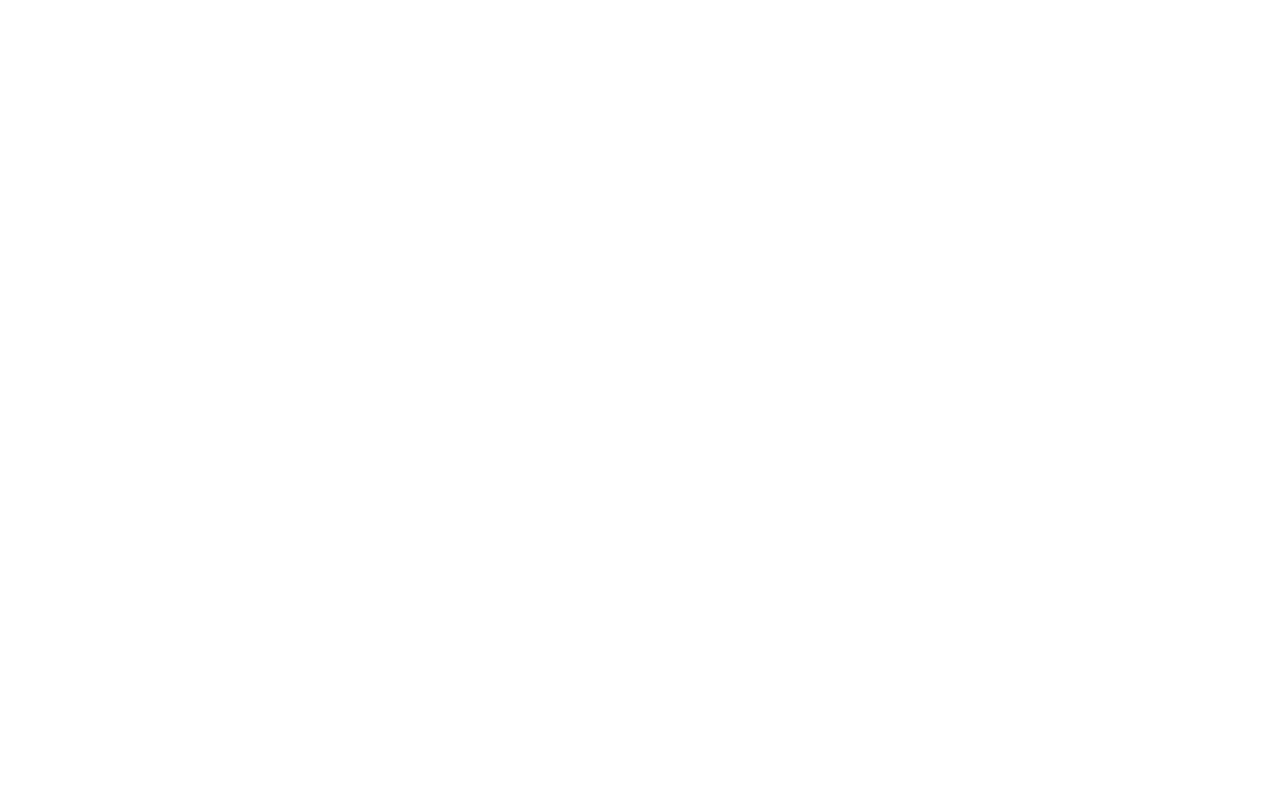
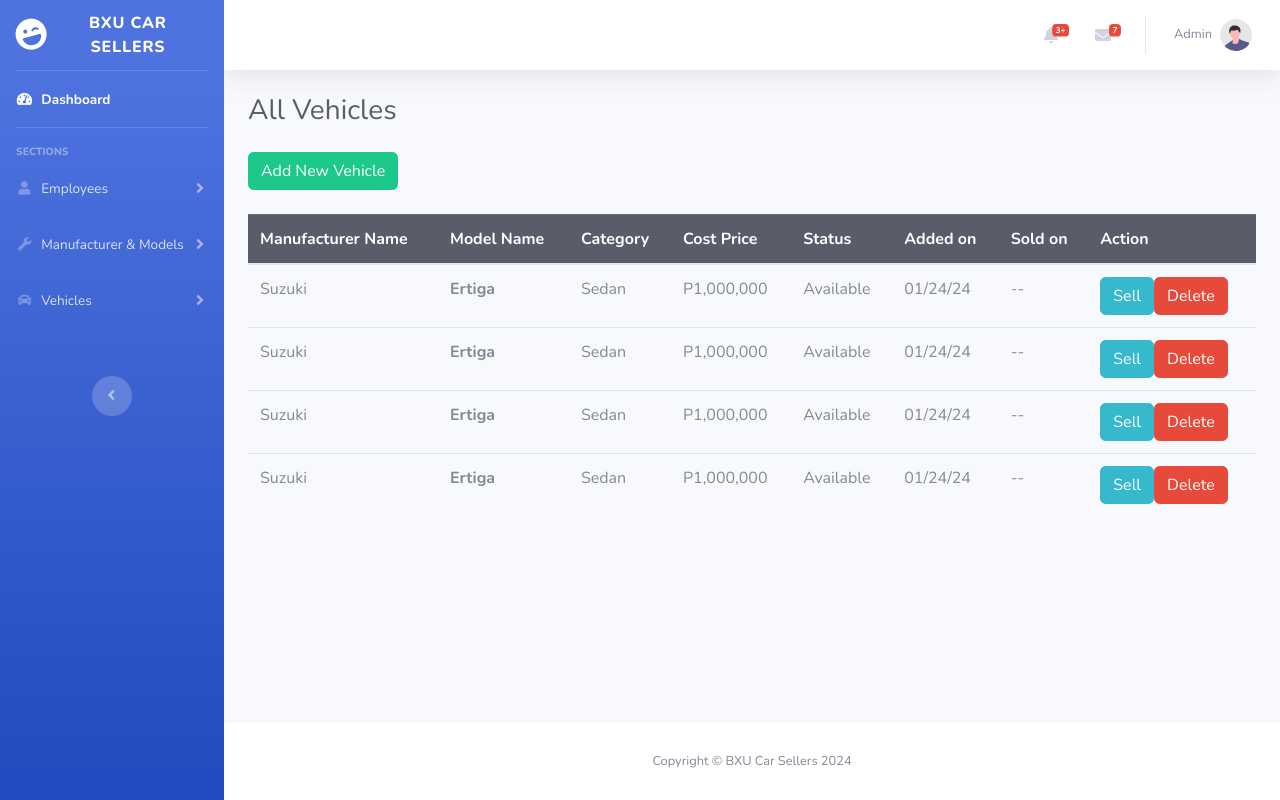
Before and after one commit to elcodered/ite19-VMS, a PHP site: page /soldvehicles.php in a window 1280 px wide. Before the commit the page is empty. Run offline with PHP 8.4, Linux system fonts and the light colour scheme.

Commit message:
fixed changes

```diff
--- a/admin/includes/navbar.php
+++ b/admin/includes/navbar.php
@@ -69,7 +69,7 @@
         data-parent="#accordionSidebar">
         <div class="bg-white py-2 collapse-inner rounded">
             <a class="collapse-item" href="allvehicles.php">All Vehicles</a>
-            <a class="collapse-item" href="#">Sold Vehicles</a>
+            <a class="collapse-item" href="soldvehicles.php">Sold Vehicles</a>
         </div>
     </div>
 </li>
--- a/admin/soldvehicles.php
+++ b/admin/soldvehicles.php
@@ -0,0 +1,302 @@
+<?php include('includes/header.php');
+include('includes/navbar.php');
+
+
+?>
+
+
+
+        <!-- Content Wrapper -->
+        <div id="content-wrapper" class="d-flex flex-column">
+
+            <!-- Main Content -->
+            <div id="content">
+
+                <!-- Topbar -->
+                <nav class="navbar navbar-expand navbar-light bg-white topbar mb-4 static-top shadow">
+
+                    <!-- Sidebar Toggle (Topbar) -->
+                    <button id="sidebarToggleTop" class="btn btn-link d-md-none rounded-circle mr-3">
+                        <i class="fa fa-bars"></i>
+                    </button>
+
+                    <!-- Topbar Navbar -->
+                    <ul class="navbar-nav ml-auto">
+
+                        <!-- Nav Item - Search Dropdown (Visible Only XS) -->
+                        <li class="nav-item dropdown no-arrow d-sm-none">
+                            <a class="nav-link dropdown-toggle" href="#" id="searchDropdown" role="button"
+                                data-toggle="dropdown" aria-haspopup="true" aria-expanded="false">
+                                <i class="fas fa-search fa-fw"></i>
+                            </a>
+                            <!-- Dropdown - Messages -->
+                            <div class="dropdown-menu dropdown-menu-right p-3 shadow animated--grow-in"
+                                aria-labelledby="searchDropdown">
+                                <form class="form-inline mr-auto w-100 navbar-search">
+                                    <div class="input-group">
+                                        <input type="text" class="form-control bg-light border-0 small"
+                                            placeholder="Search for..." aria-label="Search"
+                                            aria-describedby="basic-addon2">
+                                        <div class="input-group-append">
+                                            <button class="btn btn-primary" type="button">
+                                                <i class="fas fa-search fa-sm"></i>
+                                            </button>
+                                        </div>
+                                    </div>
+                                </form>
+                            </div>
+                        </li>
+
+                        <!-- Nav Item - Alerts -->
+                        <li class="nav-item dropdown no-arrow mx-1">
+                            <a class="nav-link dropdown-toggle" href="#" id="alertsDropdown" role="button"
+                                data-toggle="dropdown" aria-haspopup="true" aria-expanded="false">
+                                <i class="fas fa-bell fa-fw"></i>
+                                <!-- Counter - Alerts -->
+                                <span class="badge badge-danger badge-counter">3+</span>
+                            </a>
+                            <!-- Dropdown - Alerts -->
+                            <div class="dropdown-list dropdown-menu dropdown-menu-right shadow animated--grow-in"
+                                aria-labelledby="alertsDropdown">
+                                <h6 class="dropdown-header">
+                                    Alerts Center
+                                </h6>
+                                <a class="dropdown-item d-flex align-items-center" href="#">
+                                    <div class="mr-3">
+                                        <div class="icon-circle bg-primary">
+                                            <i class="fas fa-file-alt text-white"></i>
+                                        </div>
+                                    </div>
+                                    <div>
+                                        <div class="small text-gray-500">December 12, 2019</div>
+                                        <span class="font-weight-bold">A new monthly report is ready to download!</span>
+                                    </div>
+                                </a>
+                                <a class="dropdown-item d-flex align-items-center" href="#">
+                                    <div class="mr-3">
+                                        <div class="icon-circle bg-success">
+                                            <i class="fas fa-donate text-white"></i>
+                                        </div>
+                                    </div>
+                                    <div>
+                                        <div class="small text-gray-500">December 7, 2019</div>
+                                        $290.29 has been deposited into your account!
+                                    </div>
+                                </a>
+                                <a class="dropdown-item d-flex align-items-center" href="#">
+                                    <div class="mr-3">
+                                        <div class="icon-circle bg-warning">
+                                            <i class="fas fa-exclamation-triangle text-white"></i>
+                                        </div>
+                                    </div>
+                                    <div>
+                                        <div class="small text-gray-500">December 2, 2019</div>
+                                        Spending Alert: We've noticed unusually high spending for your account.
+                                    </div>
+                                </a>
+                                <a class="dropdown-item text-center small text-gray-500" href="#">Show All Alerts</a>
+                            </div>
+                        </li>
+
+                        <!-- Nav Item - Messages -->
+                        <li class="nav-item dropdown no-arrow mx-1">
+                            <a class="nav-link dropdown-toggle" href="#" id="messagesDropdown" role="button"
+                                data-toggle="dropdown" aria-haspopup="true" aria-expanded="false">
+                                <i class="fas fa-envelope fa-fw"></i>
+                                <!-- Counter - Messages -->
+                                <span class="badge badge-danger badge-counter">7</span>
+                            </a>
+                            <!-- Dropdown - Messages -->
+                            <div class="dropdown-list dropdown-menu dropdown-menu-right shadow animated--grow-in"
+                                aria-labelledby="messagesDropdown">
+                                <h6 class="dropdown-header">
+                                    Message Center
+                                </h6>
+                                <a class="dropdown-item d-flex align-items-center" href="#">
+                                    <div class="dropdown-list-image mr-3">
+                                        <img class="rounded-circle" src="img/undraw_profile_1.svg"
+                                            alt="...">
+                                        <div class="status-indicator bg-success"></div>
+                                    </div>
+                                    <div class="font-weight-bold">
+                                        <div class="text-truncate">Hi there! I am wondering if you can help me with a
+                                            problem I've been having.</div>
+                                        <div class="small text-gray-500">Emily Fowler · 58m</div>
+                                    </div>
+                                </a>
+                                <a class="dropdown-item d-flex align-items-center" href="#">
+                                    <div class="dropdown-list-image mr-3">
+                                        <img class="rounded-circle" src="img/undraw_profile_2.svg"
+                                            alt="...">
+                                        <div class="status-indicator"></div>
+                                    </div>
+                                    <div>
+                                        <div class="text-truncate">I have the photos that you ordered last month, how
+                                            would you like them sent to you?</div>
+                                        <div class="small text-gray-500">Jae Chun · 1d</div>
+                                    </div>
+                                </a>
+                                <a class="dropdown-item d-flex align-items-center" href="#">
+                                    <div class="dropdown-list-image mr-3">
+                                        <img class="rounded-circle" src="img/undraw_profile_3.svg"
+                                            alt="...">
+                                        <div class="status-indicator bg-warning"></div>
+                                    </div>
+                                    <div>
+                                        <div class="text-truncate">Last month's report looks great, I am very happy with
+                                            the progress so far, keep up the good work!</div>
+                                        <div class="small text-gray-500">Morgan Alvarez · 2d</div>
+                                    </div>
+                                </a>
+                                <a class="dropdown-item d-flex align-items-center" href="#">
+                                    <div class="dropdown-list-image mr-3">
+                                        <img class="rounded-circle" src="https://source.unsplash.com/Mv9hjnEUHR4/60x60"
+                                            alt="...">
+                                        <div class="status-indicator bg-success"></div>
+                                    </div>
+                                    <div>
+                                        <div class="text-truncate">Am I a good boy? The reason I ask is because someone
+                                            told me that people say this to all dogs, even if they aren't good...</div>
+                                        <div class="small text-gray-500">Chicken the Dog · 2w</div>
+                                    </div>
+                                </a>
+                                <a class="dropdown-item text-center small text-gray-500" href="#">Read More Messages</a>
+                            </div>
+                        </li>
+
+                        <div class="topbar-divider d-none d-sm-block"></div>
+
+                        <!-- Nav Item - User Information -->
+                        <li class="nav-item dropdown no-arrow">
+                            <a class="nav-link dropdown-toggle" href="#" id="userDropdown" role="button"
+                                data-toggle="dropdown" aria-haspopup="true" aria-expanded="false">
+                                <span class="mr-2 d-none d-lg-inline text-gray-600 small">Admin</span>
+                                <img class="img-profile rounded-circle"
+                                    src="img/undraw_profile.svg">
+                            </a>
+                            <!-- Dropdown - User Information -->
+                            <div class="dropdown-menu dropdown-menu-right shadow animated--grow-in"
+                                aria-labelledby="userDropdown">
+                                <a class="dropdown-item" href="#">
+                                    <i class="fas fa-user fa-sm fa-fw mr-2 text-gray-400"></i>
+                                    Profile
+                                </a>
+                                <a class="dropdown-item" href="#">
+                                    <i class="fas fa-cogs fa-sm fa-fw mr-2 text-gray-400"></i>
+                                    Settings
+                                </a>
+                                <a class="dropdown-item" href="#">
+                                    <i class="fas fa-list fa-sm fa-fw mr-2 text-gray-400"></i>
+                                    Activity Log
+                                </a>
+                                <div class="dropdown-divider"></div>
+                                <a class="dropdown-item" href="#" data-toggle="modal" data-target="#logoutModal">
+                                    <i class="fas fa-sign-out-alt fa-sm fa-fw mr-2 text-gray-400"></i>
+                                    Logout
+                                </a>
+                            </div>
+                        </li>
+
+                    </ul>
+
+                </nav>
+                <!-- End of Topbar -->
+
+                <!-- Begin Page Content -->
+                <div class="container-fluid">
+
+                <h1 class="h3 mb-0 text-gray-800">All Vehicles</h1>
+                <br>
+
+
+
+
+            <div>
+
+            <button type="button" class="btn btn-success">Add New Vehicle</button>
+            <br>
+            <br>
+                <table class="table">
+  <thead class="table-dark">
+    <tr>
+    <th scope="col">Manufacturer Name</th>
+      <th scope="col">Model Name</th>
+      <th scope="col">Category</th>
+      <th scope="col">Cost Price</th>
+      <th scope="col">Status</th>
+      <th scope="col">Added on</th>
+      <th scope="col">Sold on</th>
+      <th scope="col">Action</th>
+    </tr>
+  </thead>
+  <tbody class="table-group-divider">
+    <tr>
+      <td>Suzuki</td>
+      <th>Ertiga</th>
+      <td>Sedan</td>
+      <td>P1,000,000</td>
+      <td>Available</td>
+      <td>01/24/24</td>
+      <td>--</td>
+      <td><button type="submit" class="btn btn-info">Sell</button><button type="submit" class="btn btn-danger">Delete</button></td>
+    </tr>
+    <tr>
+      <td>Suzuki</td>
+      <th>Ertiga</th>
+      <td>Sedan</td>
+      <td>P1,000,000</td>
+      <td>Available</td>
+      <td>01/24/24</td>
+      <td>--</td>
+      <td><button type="submit" class="btn btn-info">Sell</button><button type="submit" class="btn btn-danger">Delete</button></td>
+    </tr>
+    <tr>
+      <td>Suzuki</td>
+      <th>Ertiga</th>
+      <td>Sedan</td>
+      <td>P1,000,000</td>
+      <td>Available</td>
+      <td>01/24/24</td>
+      <td>--</td>
+      <td><button type="submit" class="btn btn-info">Sell</button><button type="submit" class="btn btn-danger">Delete</button></td>
+    </tr>
+    <tr>
+      <td>Suzuki</td>
+      <th>Ertiga</th>
+      <td>Sedan</td>
+      <td>P1,000,000</td>
+      <td>Available</td>
+      <td>01/24/24</td>
+      <td>--</td>
+      <td><button type="submit" class="btn btn-info">Sell</button><button type="submit" class="btn btn-danger">Delete</button></td>
+    </tr>
+  </tbody>
+</table>
+
+</div>
+
+                </div>
+
+
+
+
+
+
+                <!-- /.container-fluid -->
+
+
+
+
+    </div>
+    <!-- End of Page Wrapper -->
+
+
+
+    <?php include('includes/scripts.php');
+    include('includes/footer.php'); ?>
+
+
+
+</body>
+
+</html>
```
